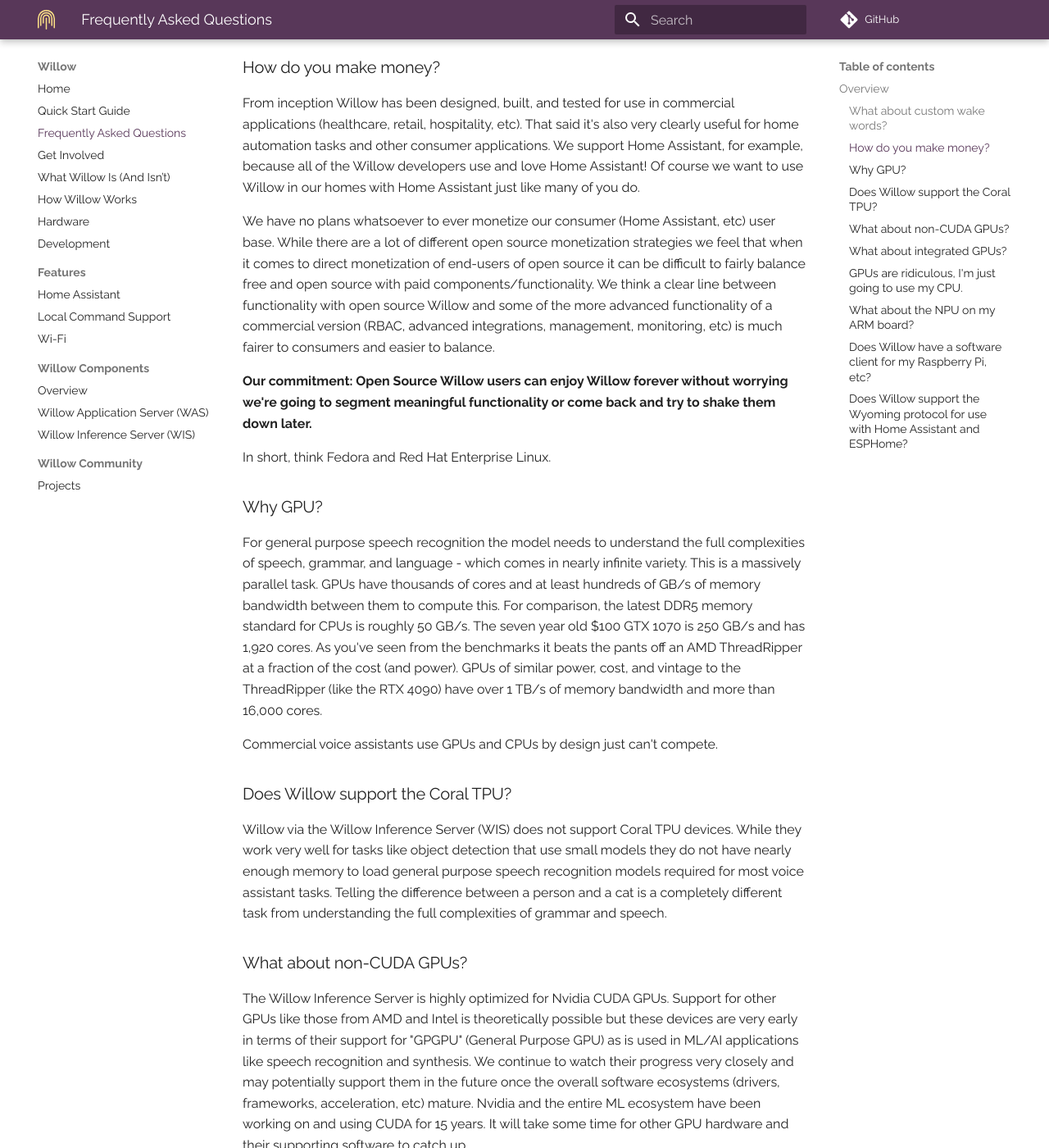
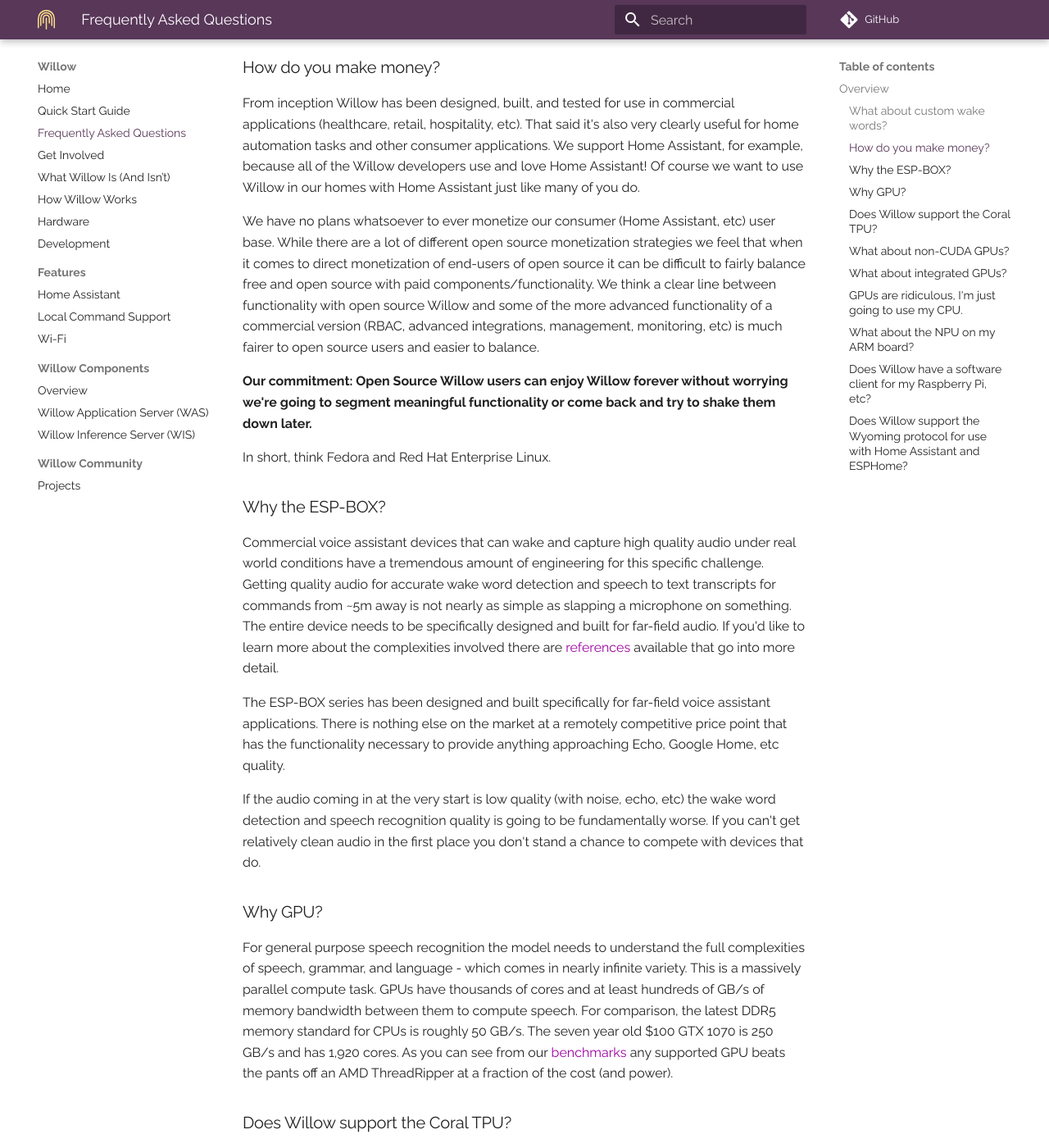
Before and after one commit to toverainc/willow-docs, an MkDocs documentation site: the page built from docs/faq.md, in a window 1280 px wide and 1400 px high, scrolled down 478 px. Shown: the whole window at 82% size. Built offline with MkDocs 1.6.1 and Material for MkDocs 9.7.7, drawn with Linux system fonts in a browser that asks for light colours; comment, search, counter and statistics services are not loaded; some of the changed text lies outside the part shown.

Commit message:
Update FAQ

```diff
--- a/docs/faq.md
+++ b/docs/faq.md
@@ -17,17 +17,23 @@ The Willow project is able to make custom wake words and potentially open this p
 
 From inception Willow has been designed, built, and tested for use in commercial applications (healthcare, retail, hospitality, etc). That said it's also very clearly useful for home automation tasks and other consumer applications. We support Home Assistant, for example, because all of the Willow developers use and love Home Assistant! Of course we want to use Willow in our homes with Home Assistant just like many of you do.
 
-We have no plans whatsoever to ever monetize our consumer (Home Assistant, etc) user base. While there are a lot of different open source monetization strategies we feel that when it comes to direct monetization of end-users of open source it can be difficult to fairly balance free and open source with paid components/functionality. We think a clear line between functionality with open source Willow and some of the more advanced functionality of a commercial version (RBAC, advanced integrations, management, monitoring, etc) is much fairer to consumers and easier to balance.
+We have no plans whatsoever to ever monetize our consumer (Home Assistant, etc) user base. While there are a lot of different open source monetization strategies we feel that when it comes to direct monetization of end-users of open source it can be difficult to fairly balance free and open source with paid components/functionality. We think a clear line between functionality with open source Willow and some of the more advanced functionality of a commercial version (RBAC, advanced integrations, management, monitoring, etc) is much fairer to open source users and easier to balance.
 
 **Our commitment: Open Source Willow users can enjoy Willow forever without worrying we're going to segment meaningful functionality or come back and try to shake them down later.**
 
 In short, think Fedora and Red Hat Enterprise Linux.
 
+### Why the ESP-BOX?
+
+Commercial voice assistant devices that can wake and capture high quality audio under real world conditions have a tremendous amount of engineering for this specific challenge. Getting quality audio for accurate wake word detection and speech to text transcripts for commands from ~5m away is not nearly as simple as slapping a microphone on something. The entire device needs to be specifically designed and built for far-field audio. If you'd like to learn more about the complexities involved there are [references](https://www.merlynmind.ai/blog/cutting-through-the-noise-how-we-built-a-high-performance-microphone-for-the-classroom) available that go into more detail.
+
+The ESP-BOX series has been designed and built specifically for far-field voice assistant applications. There is nothing else on the market at a remotely competitive price point that has the functionality necessary to provide anything approaching Echo, Google Home, etc quality.
+
+If the audio coming in at the very start is low quality (with noise, echo, etc) the wake word detection and speech recognition quality is going to be fundamentally worse. If you can't get relatively clean audio in the first place you don't stand a chance to compete with devices that do.
+
 ### Why GPU?
 
-For general purpose speech recognition the model needs to understand the full complexities of speech, grammar, and language - which comes in nearly infinite variety. This is a massively parallel task. GPUs have thousands of cores and at least hundreds of GB/s of memory bandwidth between them to compute this. For comparison, the latest DDR5 memory standard for CPUs is roughly 50 GB/s. The seven year old $100 GTX 1070 is 250 GB/s and has 1,920 cores. As you've seen from the benchmarks it beats the pants off an AMD ThreadRipper at a fraction of the cost (and power). GPUs of similar power, cost, and vintage to the ThreadRipper (like the RTX 4090) have over 1 TB/s of memory bandwidth and more than 16,000 cores.
-
-Commercial voice assistants use GPUs and CPUs by design just can't compete.
+For general purpose speech recognition the model needs to understand the full complexities of speech, grammar, and language - which comes in nearly infinite variety. This is a massively parallel compute task. GPUs have thousands of cores and at least hundreds of GB/s of memory bandwidth between them to compute speech. For comparison, the latest DDR5 memory standard for CPUs is roughly 50 GB/s. The seven year old $100 GTX 1070 is 250 GB/s and has 1,920 cores. As you can see from our [benchmarks](components/willow-inference-server.md#benchmarks) any supported GPU beats the pants off an AMD ThreadRipper at a fraction of the cost (and power).
 
 ### Does Willow support the Coral TPU?
 
@@ -70,3 +76,5 @@ No. The use of a Raspberry Pi with a microphone is a seemingly attractive and ob
 ### Does Willow support the Wyoming protocol for use with Home Assistant and ESPHome?
 
 No. Willow and the native Home Assistant Voice implementation have drastically different approaches to voice interfaces and assistant support. If you'd like to further understand the differences in our approach you can read the [detailed and very long explanation](https://github.com/toverainc/willow-inference-server/discussions/135) from Kristian Kielhofner (the creator of Willow).
+
+Without substantial changes to the Wyoming protocol and implementations we feel it's not ready for a commercially competitive voice assistant user experience.
```
